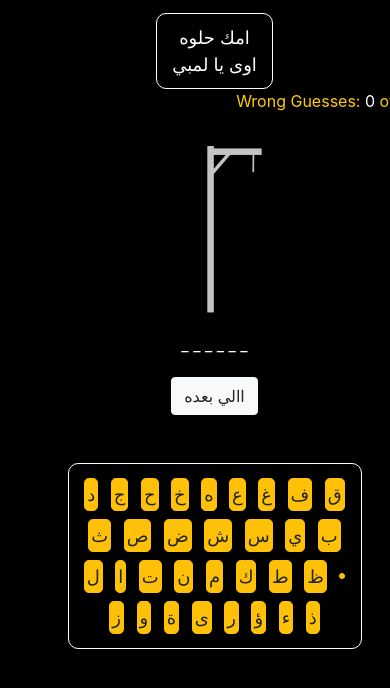
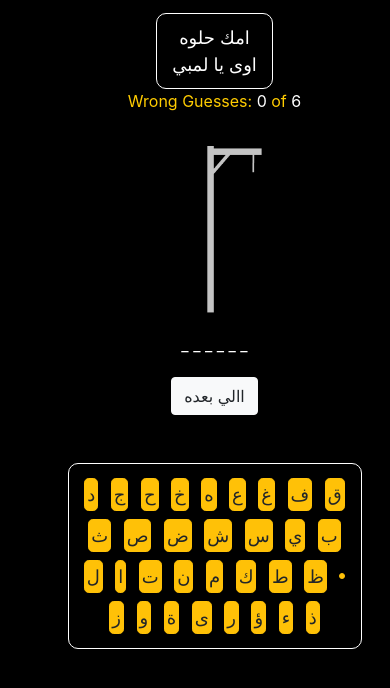
Before and after one commit to Ahmed-Hemida/Hangman, a plain HTML site: page index.html in a window 390 px wide. Shown: the part 108-796 px from the top of the page. Drawn offline with nearby package versions, Linux system fonts and the light colour scheme.

Commit message:
customize screan

```diff
--- a/index.html
+++ b/index.html
@@ -63,7 +63,6 @@
           text-align:center;
           margin-top: 10px;
           font-size: 18px;
-
          }
          .left-part{
            margin-left: 0% ;
@@ -93,6 +92,9 @@
            padding:0 ;
 
          }
+         #wrong-guesses{
+          text-align:right;
+         }
 
          @media only screen and (max-width: 500px) {
          /* For desktop: */
@@ -104,6 +106,9 @@
          .pic img{
           /* width:100%; */
            height:200px;
+         }
+         #wrong-guesses{
+          text-align:center;
          }
 
         }
@@ -125,7 +130,7 @@
                                           movies_caption
                                 </div>
 
-                                        <div class="text-right" style="color:#ffcc00 ;">Wrong Guesses:
+                                        <div  id="wrong-guesses" style="color:#ffcc00 ;">Wrong Guesses:
                                             <span id='mistakes' style="color: white ">  0  </span>
                                             of
                                             <span id='maxWrong'style="color:white"> </span>
```
